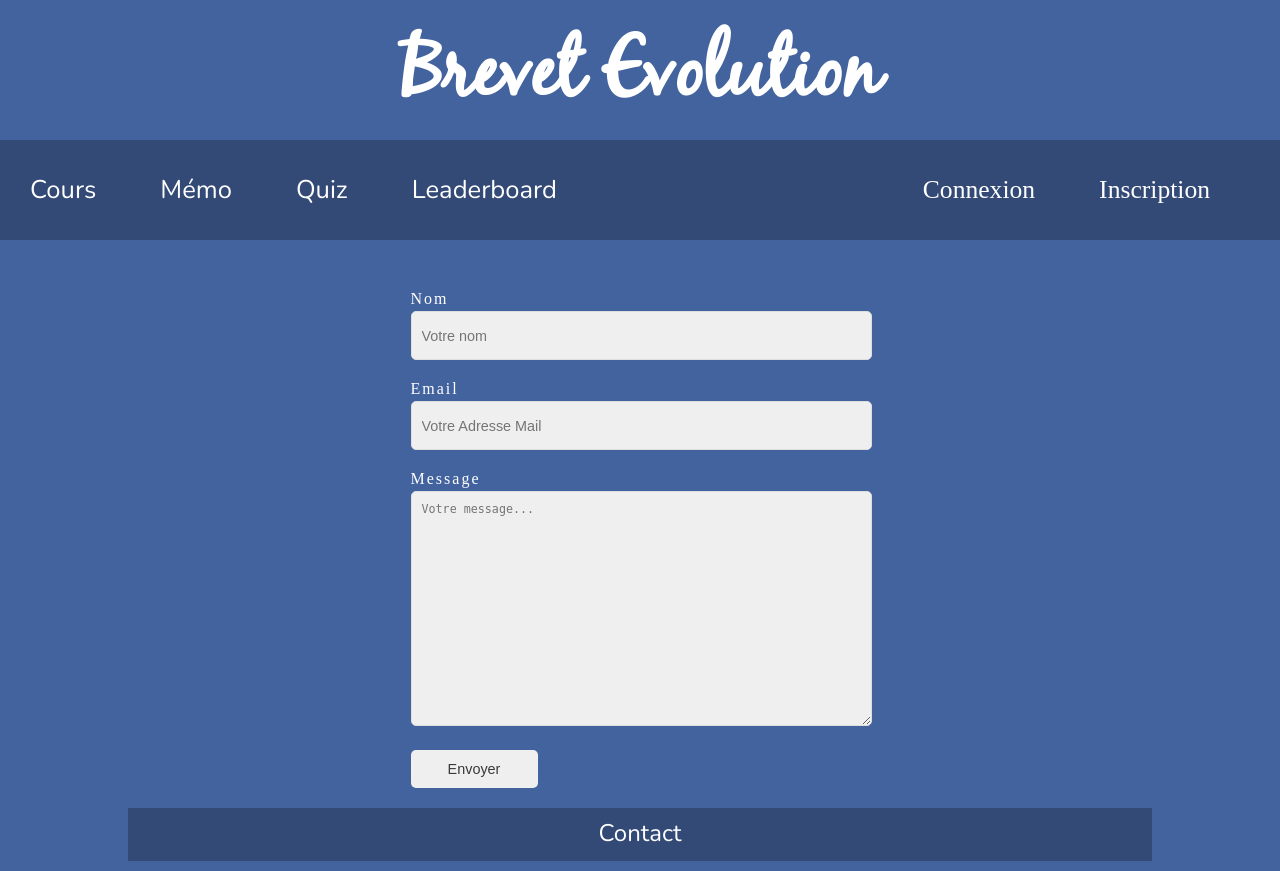
After one commit to cmarquay/evolution, a PHP site: page /contact.php in a window 1280 px wide. The commit adds this page. Run offline with PHP 8.4, Linux system fonts and the light colour scheme; some libraries are stand-ins or nearby versions; some web fonts are replaced.

Commit message:
Ajout de la page Contact | il faudra définir une adresse mail pour la réception des messages | il faut configurer son php.ini pour que ça fonctionne chez vous

```diff
--- /dev/null
+++ b/Site Web/contact.php
@@ -0,0 +1,30 @@
+<?php
+    $titre = "Brevet Evolution";
+    include_once("header.php");
+?>
+<main id="contact">
+
+<div class="contact">
+    <form method="post" action="index.php">
+
+        <label>Nom</label>
+        <input name ="nom" placeholder="Votre nom">
+
+        <label>Email</label>
+        <input name="email" type="email" placeholder="Votre Adresse Mail">
+
+        <label>Message</label>
+        <textarea name="message" placeholder="Votre message..."></textarea>
+
+        <input id="submit" name="submit" type="submit" value="Envoyer">
+
+    </form>
+
+</div>
+
+
+</main>
+
+<?php
+    include_once("footer.php");
+?>
--- a/Site Web/css/style1.css
+++ b/Site Web/css/style1.css
@@ -596,7 +596,7 @@ footer {
     background-color: rgb(51,74,119);
     margin : auto;
     margin-bottom: 10px;
-    width: 1200px;
+    width: 80%;
 }
 
 footer p {
@@ -612,11 +612,80 @@ footer p a {
 }
 
 
+/** PAGE CONTACT **/
+
+.contact {
+    width: 576px;
+    margin: 0 auto;
+    margin-top: 50px;
+    margin-bottom: 20px;
+}
+
+.contact form {
+    margin: 0 auto;
+    width: 459px;
+}
+
+.contact label {
+    display: block;
+    color: white;
+    letter-spacing: 2px;
+    margin-top: 20px;
+}
+
+.contact input, textarea {
+    width:439px;
+	height:27px;
+	background:#efefef;
+	border:1px solid #dedede;
+	padding:10px;
+	margin-top:3px;
+	font-size:0.9em;
+	color:#3a3a3a;
+    -moz-border-radius:5px;
+    -webkit-border-radius:5px;
+    border-radius:5px;
+}
+
+textarea {
+    height: 213px;
+}
+
+input:focus, textarea:focus {
+    border:2.5px solid #ED5153;
+}
+
+#submit {
+    width:127px;
+    height:38px;
+    border:none;
+    margin-top:20px;
+    cursor:pointer;
+}
+
+#submit:hover {
+    opacity:.9;
+}
 
 
-
-
-
+.envoi {
+    display: inline-block;
+    color: black;
+    letter-spacing: 0.5px;
+    font-weight: bold;
+    background-color: #dedede;
+    font-size: 1.3em;
+    width: 400px;
+    height: 100px;
+    border: 0.1px solid;
+    text-align: center;
+    -moz-border-radius:5px;
+    -webkit-border-radius:5px;
+    border-radius:5px;
+    margin-top: 10px;
+    margin-left: 40%;;
+    padding-top: 20px;
+}
 
 /************* LES MEDIA QUERIES *************/
 
--- a/Site Web/footer.php
+++ b/Site Web/footer.php
@@ -1,5 +1,5 @@
 <footer>
-    <p><a href="#">Contact</a></p>
+    <p><a href="contact.php">Contact</a></p>
 </footer>
 
      <!-- Import de la bibliothèque JQuery -->
```
Also changed, not shown: Site Web/index.php (+98 -0 lines).
